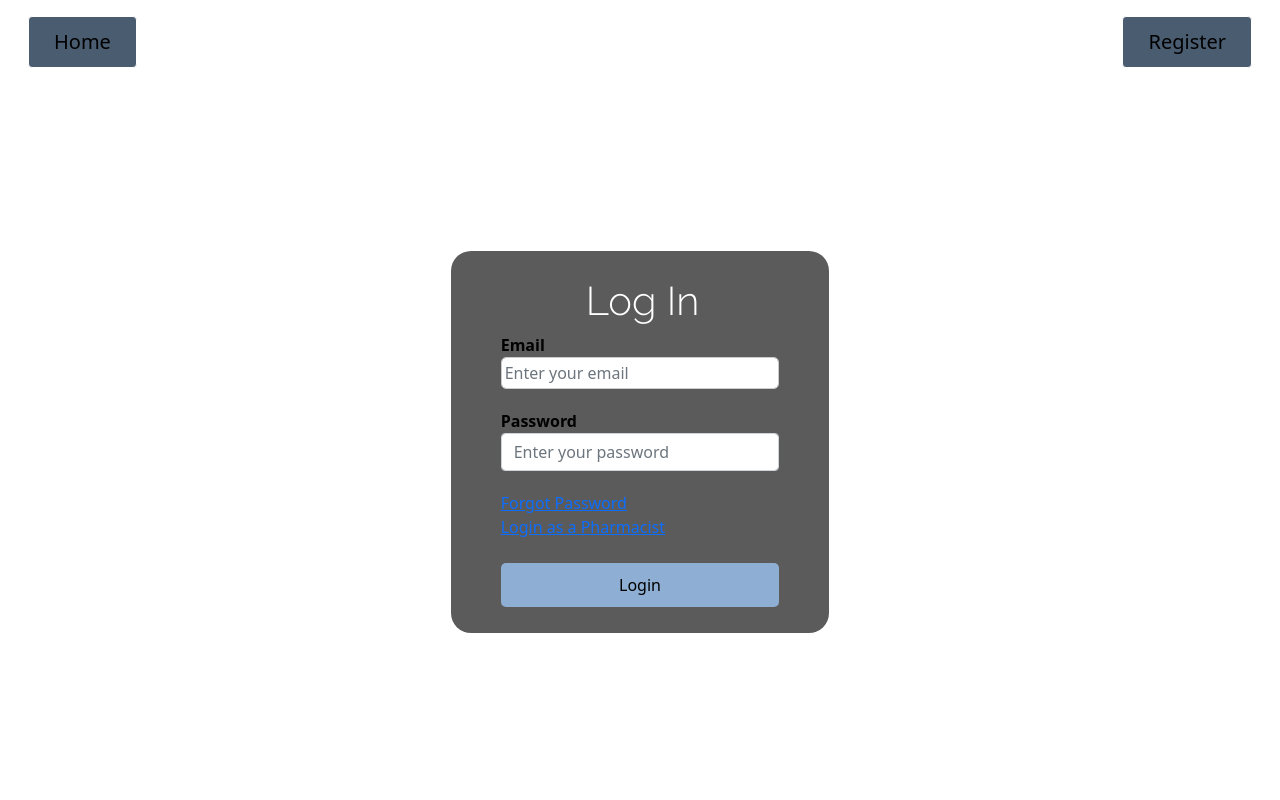
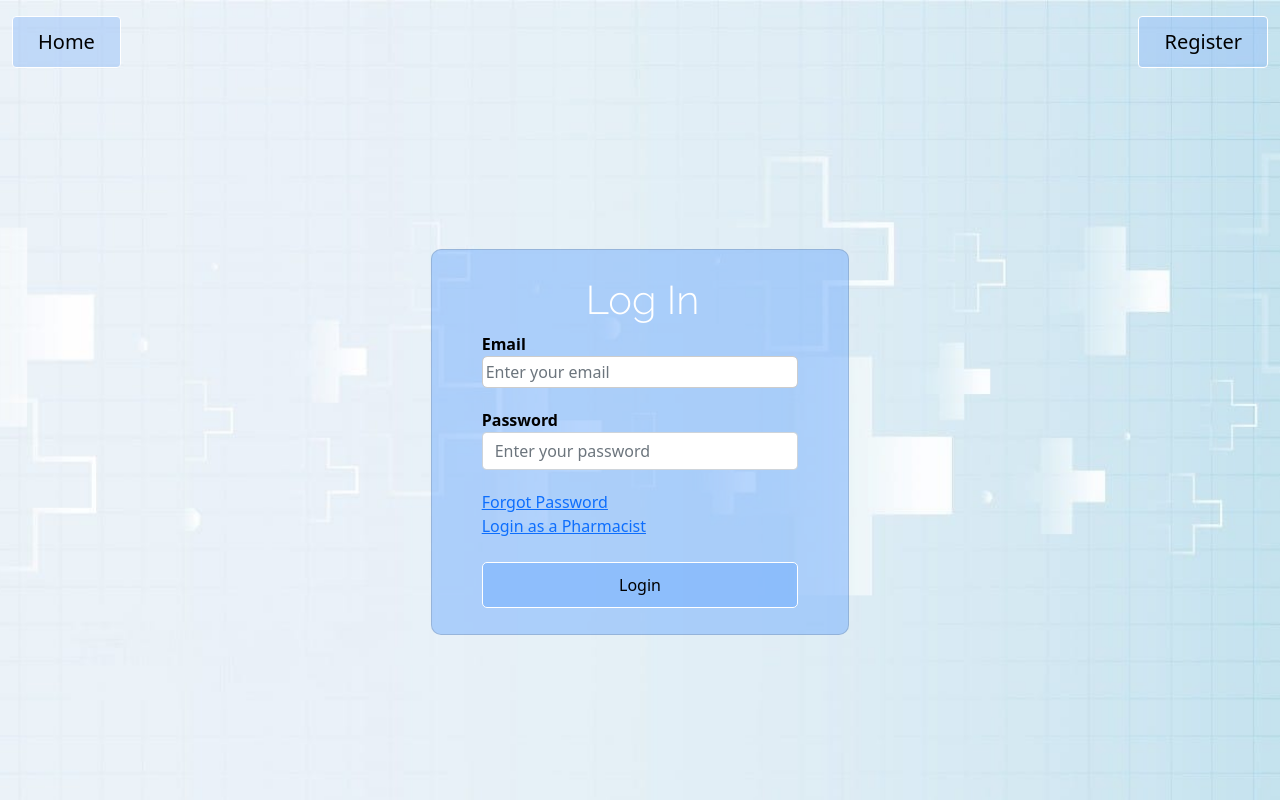
Before and after one commit to Haamiddd/frontend, a React (Create React App) app: page /login in a window 1280 px wide. Built offline with nearby package versions, Linux system fonts and the light colour scheme.

Commit message:
login changes

```diff
--- a/src/pages/user/Login.jsx
+++ b/src/pages/user/Login.jsx
@@ -52,8 +52,8 @@ export default function Login() {
      };
 
      return (
-          <div className="container-fluid d-flex flex-column min-vh-100">
-               <div className="d-flex justify-content-between p-3">
+          <div className="container-fluid loginIn d-flex flex-column min-vh-100">
+               <div className="d-flex justify-content-between py-3">
                     <a href="/" className="btn btn-def" style={{ fontSize: "20px", textDecoration: "none" }}>Home</a>
                     <a href="/register" className="btn btn-def" style={{ fontSize: "20px", textDecoration: "none" }}>Register</a>
                </div>
--- a/src/pages/user/Register.jsx
+++ b/src/pages/user/Register.jsx
@@ -53,7 +53,7 @@ export default function Register() {
      };
 
      return (
-          <div className="container-fluid d-flex flex-column min-vh-100">
+          <div className="loginIn container-fluid d-flex flex-column min-vh-100">
                <div className="d-flex justify-content-between p-3">
                     <a href="/" className="btn btn-def" style={{ fontSize: "20px", textDecoration: "none" }}>Home</a>
                     <a href="/login" className="btn btn-def" style={{ fontSize: "20px", textDecoration: "none" }}>Login</a>
--- a/src/style.css
+++ b/src/style.css
@@ -6,7 +6,15 @@
     /* overflow-x: hidden; */
     scroll-behavior: smooth;
 }
-
+    /* background-image: url(./images/back.jpg); 8eafd3 */
+    .loginIn {
+        background-image: url(./images/loginBg.jpg);
+        background-size: cover; /* Ensures the image covers the entire element */
+        background-position: center; /* Centers the image */
+        background-repeat: no-repeat; /* Prevents image repetition */
+        height: 100vh; /* Ensures it takes the full viewport height */
+        width: 100%; /* Ensures it takes the full width */
+      }
 
 .hpimage {
     /* background-image: url(./images/back.jpg); 8eafd3 */
@@ -752,7 +760,7 @@ li {
 
 .btn-def {
     color: #000000;
-    background-color: #4a5c70;
+    background-color: #94bff77e;
     padding: 10px 25px;
     text-align: center;
     font: 'Raleway', sans-serif;
@@ -781,20 +789,20 @@ li {
 
 .btn-curved {
     color: rgb(0, 0, 0);
-    background-color: #8eafd3;
+    background-color: #70acfc7e;
     padding: 10px 40px;
     text-align: center;
-    border: #ffffff;
     font: 'Raleway', sans-serif;
     font-size: 16px;
     transition-duration: 0.1s;
     border-radius: 5px;
+    border-color: #ffffff;
 
 }
 
 .btn-curved:hover {
     color: rgb(255, 255, 255) !important;
-    background-color: #000000;
+    background-color: #70adfce0;
     border: #ffffff;
 
 }
@@ -855,7 +863,7 @@ li {
 
 .btn-def:hover {
     color: rgb(255, 255, 255);
-    background-color: rgba(0, 0, 0, 0.589);
+    background-color:#70adfce0 ;
 }
 
 .btn-def-hoverout:hover {
@@ -982,17 +990,8 @@ li {
 
 /* END OF HOME PAGE */
 
-.login-image {
-    background-image: url(images/2.jpeg);
-    height: 100vh;
-    background-size:cover;
-    background-repeat:no-repeat;
-    background-position: center;
-}
-
-.login-image .pic-body {
-    width: 80%;
-}
+
+
 
 .col-md-8,
 .col-md-4 {
@@ -1006,10 +1005,10 @@ li {
 }
 
 .login-card {
-    border: 0;
-    border-radius: 20px;
-    margin: 20px;
-    background-color: #000000a4;
+
+    border-radius: 10px;
+    margin-top: 0%;
+    background-color: #70acfc7e;
     padding: 10px;
     color: #ffffff;
     justify-content: center;
```
Also changed, not shown: src/images/loginBg.jpg (added).
